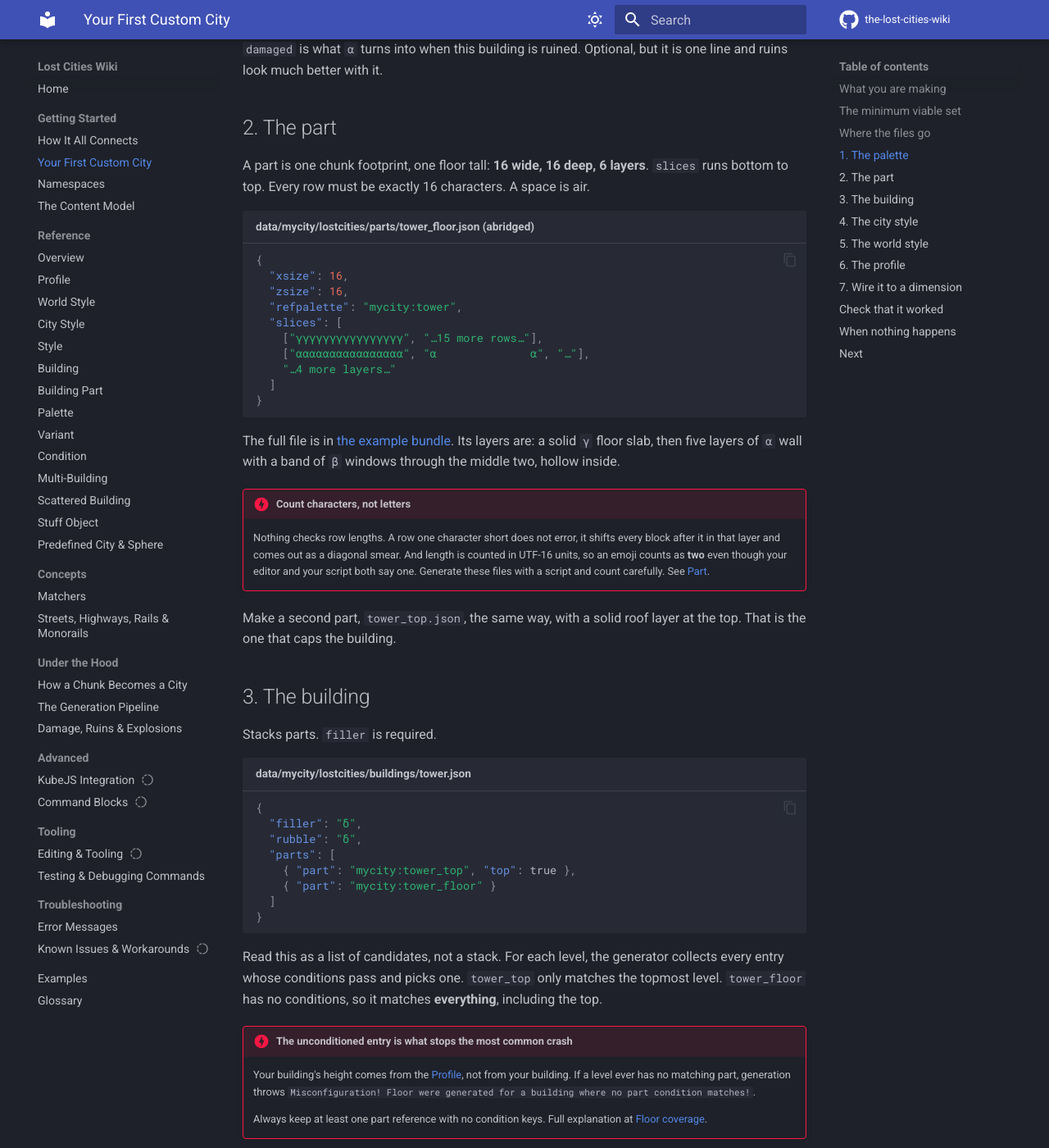
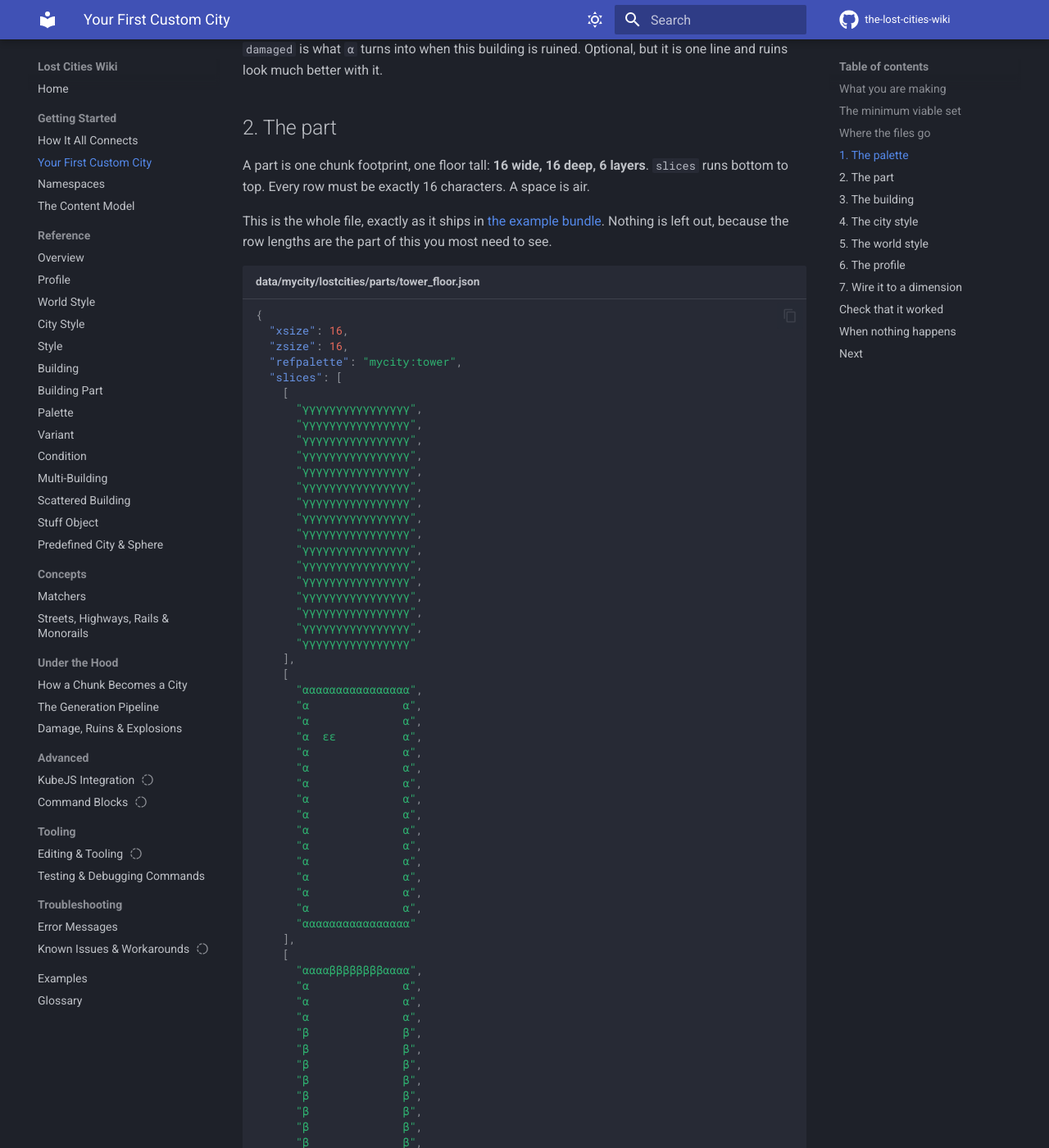
Before and after one commit to RinkyDinkyNooble/the-lost-cities-wiki, an MkDocs documentation site: the page built from docs/getting-started/first-city.md, in a window 1280 px wide and 1400 px high, scrolled down 2165 px. Shown: the whole window at 82% size. Built offline with MkDocs 1.6.1 and Material for MkDocs 9.7.7, drawn with Linux system fonts in a browser that asks for light colours; comment, search, counter and statistics services are not loaded; some of the changed text lies outside the part shown.

Commit message:
Show the example part in full, and guard it against drift
first-city.md abridged the part with "…15 more rows…" and
"…4 more layers…". Row length is the single easiest thing to get wrong
in a part, and an elided example teaches nothing about it, so the page
now carries the whole file: 6 layers, 16 rows each, 16 characters each.
It is byte-identical to the shipped
docs/examples/first-city/.../tower_floor.json.

Replaced the prose summary with a layer table, and corrected it while
doing so. It described "five layers of wall with windows through the
middle two" and did not mention the two bookshelves on layer 1.

validate.py now enforces the copy. EMBEDDED_COPIES maps a page to the
asset it reproduces, and the check fails if the fenced block and the
real file differ by a byte. Verified both ways: a one-character change
to either side fails with exit 1, and the unmodified pair passes.

Co-Authored-By: Claude Opus 5 <noreply@anthropic.com>

````diff
--- a/docs/getting-started/first-city.md
+++ b/docs/getting-started/first-city.md
@@ -76,20 +76,136 @@ Greek letters on purpose. Your palette is merged with the mod's, collisions sile
 
 A part is one chunk footprint, one floor tall: **16 wide, 16 deep, 6 layers**. `slices` runs bottom to top. Every row must be exactly 16 characters. A space is air.
 
-```json title="data/mycity/lostcities/parts/tower_floor.json (abridged)"
+This is the whole file, exactly as it ships in [the example bundle](../examples/index.md). Nothing is left out, because the row lengths are the part of this you most need to see.
+
+```json title="data/mycity/lostcities/parts/tower_floor.json"
 {
   "xsize": 16,
   "zsize": 16,
   "refpalette": "mycity:tower",
   "slices": [
-    ["γγγγγγγγγγγγγγγγ", "…15 more rows…"],
-    ["αααααααααααααααα", "α              α", "…"],
-    "…4 more layers…"
+    [
+      "γγγγγγγγγγγγγγγγ",
+      "γγγγγγγγγγγγγγγγ",
+      "γγγγγγγγγγγγγγγγ",
+      "γγγγγγγγγγγγγγγγ",
+      "γγγγγγγγγγγγγγγγ",
+      "γγγγγγγγγγγγγγγγ",
+      "γγγγγγγγγγγγγγγγ",
+      "γγγγγγγγγγγγγγγγ",
+      "γγγγγγγγγγγγγγγγ",
+      "γγγγγγγγγγγγγγγγ",
+      "γγγγγγγγγγγγγγγγ",
+      "γγγγγγγγγγγγγγγγ",
+      "γγγγγγγγγγγγγγγγ",
+      "γγγγγγγγγγγγγγγγ",
+      "γγγγγγγγγγγγγγγγ",
+      "γγγγγγγγγγγγγγγγ"
+    ],
+    [
+      "αααααααααααααααα",
+      "α              α",
+      "α              α",
+      "α  εε          α",
+      "α              α",
+      "α              α",
+      "α              α",
+      "α              α",
+      "α              α",
+      "α              α",
+      "α              α",
+      "α              α",
+      "α              α",
+      "α              α",
+      "α              α",
+      "αααααααααααααααα"
+    ],
+    [
+      "ααααββββββββαααα",
+      "α              α",
+      "α              α",
+      "α              α",
+      "β              β",
+      "β              β",
+      "β              β",
+      "β              β",
+      "β              β",
+      "β              β",
+      "β              β",
+      "β              β",
+      "α              α",
+      "α              α",
+      "α              α",
+      "ααααββββββββαααα"
+    ],
+    [
+      "ααααββββββββαααα",
+      "α              α",
+      "α              α",
+      "α              α",
+      "β              β",
+      "β              β",
+      "β              β",
+      "β              β",
+      "β              β",
+      "β              β",
+      "β              β",
+      "β              β",
+      "α              α",
+      "α              α",
+      "α              α",
+      "ααααββββββββαααα"
+    ],
+    [
+      "αααααααααααααααα",
+      "α              α",
+      "α              α",
+      "α              α",
+      "α              α",
+      "α              α",
+      "α              α",
+      "α              α",
+      "α              α",
+      "α              α",
+      "α              α",
+      "α              α",
+      "α              α",
+      "α              α",
+      "α              α",
+      "αααααααααααααααα"
+    ],
+    [
+      "αααααααααααααααα",
+      "α              α",
+      "α              α",
+      "α              α",
+      "α              α",
+      "α              α",
+      "α              α",
+      "α              α",
+      "α              α",
+      "α              α",
+      "α              α",
+      "α              α",
+      "α              α",
+      "α              α",
+      "α              α",
+      "αααααααααααααααα"
+    ]
   ]
 }
 ```
 
-The full file is in [the example bundle](../examples/index.md). Its layers are: a solid `γ` floor slab, then five layers of `α` wall with a band of `β` windows through the middle two, hollow inside.
+Reading it bottom to top:
+
+| Layer | What it is |
+|---|---|
+| 0 | A solid `γ` slab. This is the floor you stand on. |
+| 1 | The `α` perimeter wall, hollow inside, with two `ε` bookshelves as interior detail. |
+| 2 and 3 | The `α` wall with a band of `β` glass, which is the window strip. |
+| 4 and 5 | Plain `α` wall again, closing the storey off. |
+
+Each layer is 16 rows, and each row is 16 characters. Count one and you have counted them all.
 
 !!! danger "Count characters, not letters"
     Nothing checks row lengths. A row one character short does not error, it shifts every block after it in that layer and comes out as a diagonal smear. And length is counted in UTF-16 units, so an emoji counts as **two** even though your editor and your script both say one. Generate these files with a script and count carefully. See [Part](../reference/part.md).
````
Also changed, not shown: docs/examples/validate.py (+35 -0 lines).
